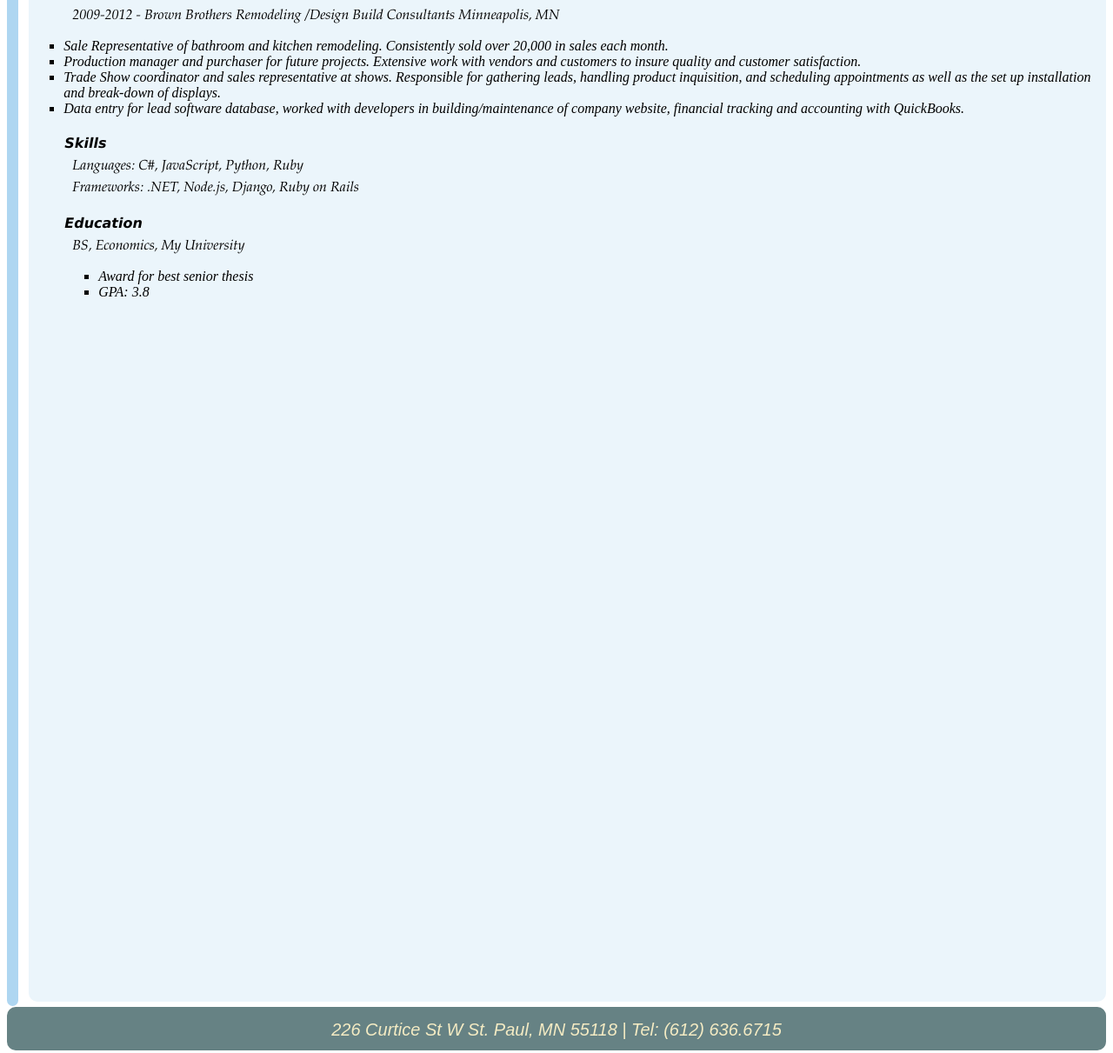
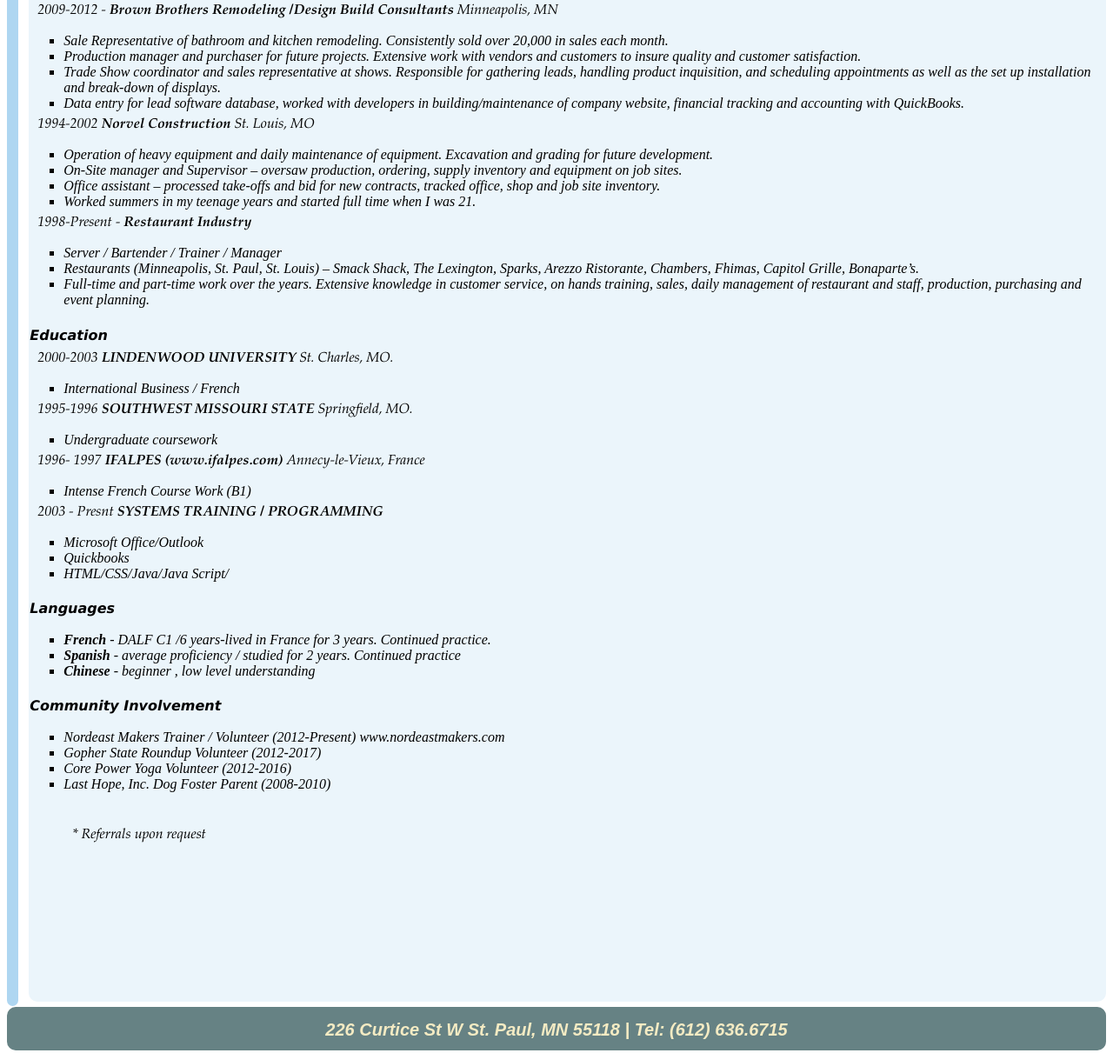
Before and after one commit to CurtisMorice/curtismorice.github.io, a plain HTML site: page index.html in a window 1280 px wide. Shown: the part 306-1517 px from the top of the page at 87% size. Drawn offline with Linux system fonts and the light colour scheme.

Commit message:
Update index.html

```diff
--- a/index.html
+++ b/index.html
@@ -1,4 +1,4 @@
-<!DOCTYPE html>
+<!DOCTYPE html><!DOCTYPE html>
 <html>
 	<head>
 		<link type="text/css" rel="stylesheet" href="stylesheet.css"/>
@@ -15,7 +15,7 @@
 
 			<h4>Experience</h4>
 
-		<p>	2012-2015 - Yeadon Fabric Domes LLC <u>(www.yeadondomes.com)</u>
+		<p>	2012-2015 - <b>Yeadon Fabric Domes LLC <u>(www.yeadondomes.com)</u> </b>
  Minneapolis, MN.</p>
            <ul>
 
@@ -24,32 +24,83 @@
 <li>	Purchaser for necessary dome hardware, factory supplies, and office supplies.</li>
 <li>	Estimating and Contract Proposals for all service, new installs, and our annual "Put-Up's" and "Take-Downs".</li>
 <li>	Service Technician for the first 2 years of employment. Traveled extensively throughout the United States and Canada. Supervision for new installations, emergency services, "put-up's" and "take-downs", and inspection.</li>
+</ul>
 
-
-<h4></h4>
-<p> 2009-2012 - Brown Brothers Remodeling /Design Build Consultants Minneapolis, MN  </p>
-
+<p> 2009-2012 - <b>Brown Brothers Remodeling /Design Build Consultants</b> Minneapolis, MN  </p>
+<ul>
  <li>   Sale Representative of bathroom and kitchen remodeling. Consistently sold over 20,000 in sales each month.</li>
 
 <li>	Production manager and purchaser for future projects. Extensive work with vendors and customers to insure quality and customer satisfaction. </li>
 <li>	Trade Show coordinator and sales representative at shows. Responsible for gathering leads, handling product inquisition, and scheduling appointments as well as the set up installation and break-down of displays.</li>
 <li>	Data entry for lead software database, worked with developers in building/maintenance of company website, financial tracking and accounting with QuickBooks. </li>
+</ul>
+
+<p> 1994-2002 <b> Norvel Construction </b> St. Louis, MO </p>
+<ul>
+<li>	Operation of heavy equipment and daily maintenance of equipment. Excavation and grading for future development. </li>
+<li>	On-Site manager and Supervisor – oversaw production, ordering, supply inventory and equipment on job sites. </li>
+<li>	Office assistant – processed take-offs and bid for new contracts, tracked office, shop and job site inventory. </li>
+<li>	Worked summers in my teenage years and started full time when I was 21. </li>
+</ul>
+
+<p>1998-Present - <b>Restaurant Industry </b> </p>
+<ul>
+<li> Server / Bartender / Trainer / Manager </li>
+<li>	Restaurants (Minneapolis, St. Paul, St. Louis) – Smack Shack, The Lexington, Sparks, Arezzo Ristorante, Chambers, Fhimas, Capitol Grille, Bonaparte’s.</li>
+<li>	Full-time and part-time work over the years. Extensive knowledge in customer service, on hands training, sales, daily management of restaurant and staff, production, purchasing and event planning. </li>
+</ul>
 
 
+<h4>Education</h4>
+
+<p>2000-2003  <b>LINDENWOOD UNIVERSITY</b> St. Charles, MO. </p>
+<ul>
+<li> International Business / French </li>
+</ul>
+
+<p>1995-1996    <b> SOUTHWEST MISSOURI STATE </b> Springfield, MO. </p>
+<ul>
+<li> Undergraduate coursework </li>
+</ul>
+<p>1996- 1997 <b> IFALPES (www.ifalpes.com) </b>  Annecy-le-Vieux, France
+	<ul>
+	<li> Intense French Course Work (B1) </li>
+	</ul>
+
+<p> 2003 - Presnt <b> SYSTEMS TRAINING  / PROGRAMMING </b> </p>
+<ul>
+    <li>Microsoft Office/Outlook </li>
+    <li> Quickbooks  </li>
+    <li> HTML/CSS/Java/Java Script/ </li>
+    </ul>
 
 
-			<h4>Skills</h4>
-			<p>Languages: C#, JavaScript, Python, Ruby</p>
-			<p>Frameworks: .NET, Node.js, Django, Ruby on Rails</p>
-			<h4>Education</h4>
-			<p>BS, Economics, My University</p>
-			<ul>
-				<li>Award for best senior thesis</li>
-				<li>GPA: 3.8</li>
+<h4>Languages</h4>
+
+<ul>
+			<li> <b>	French </b> - DALF C1 /6 years-lived in France for 3 years. Continued practice. </li>
+			<li> <b> Spanish </b>- average proficiency / studied for 2 years. Continued practice </li>
+			<li> <b> Chinese </b> - beginner  , low level understanding
 			</ul>
-		</div>
+
+
+		<h4> Community Involvement </h4>
+		<ul>
+
+<li>    Nordeast Makers Trainer / Volunteer (2012-Present) www.nordeastmakers.com </li>
+<li>	Gopher State Roundup Volunteer (2012-2017) </li>
+<li>	Core Power Yoga Volunteer (2012-2016) </li>
+<li>	Last Hope, Inc. Dog Foster Parent (2008-2010) </li>
+        </ul>
+
+       <br>
+       <ul>
+        <p>  <i> * Referrals upon request </i> </p>
+        </ul>
+
+        	</div>
 		<div id="footer">
-			<p><i>226 Curtice St W St. Paul, MN 55118 | Tel: (612) 636.6715</p>
+			<p><i> <b> 226 Curtice St W St. Paul, MN 55118 | Tel: (612) 636.6715</p>
 		</div>
 	</body>
 </html>
```
